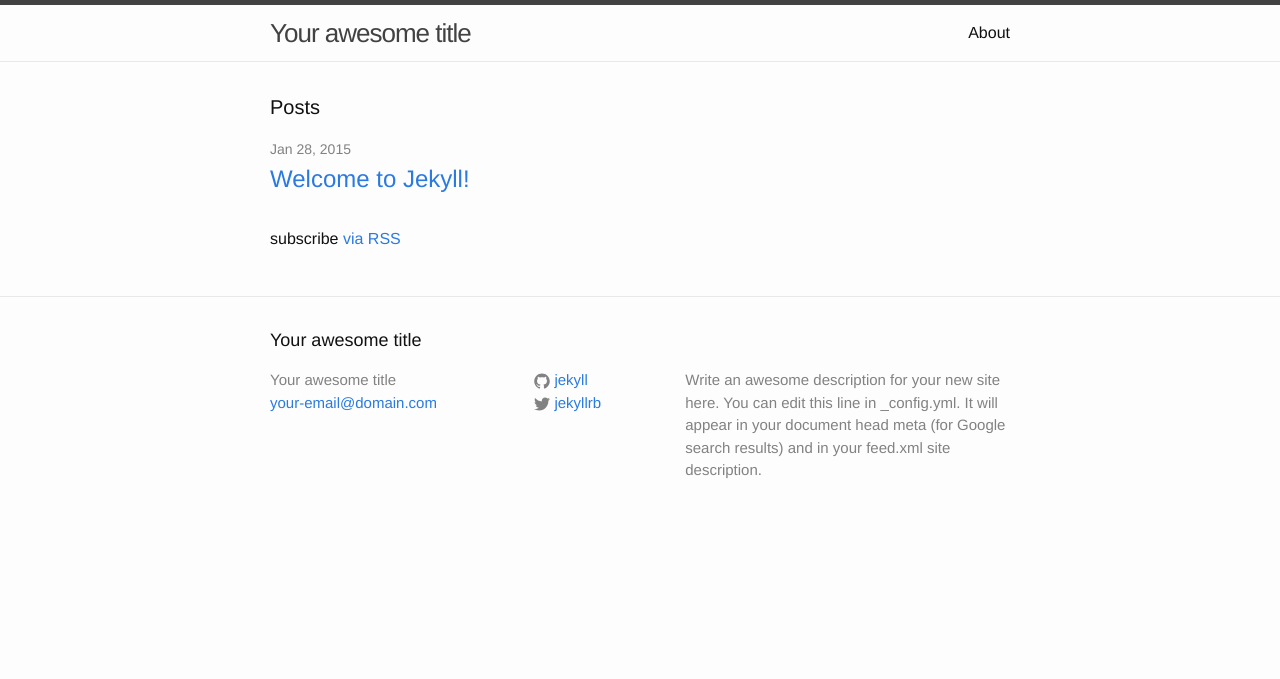
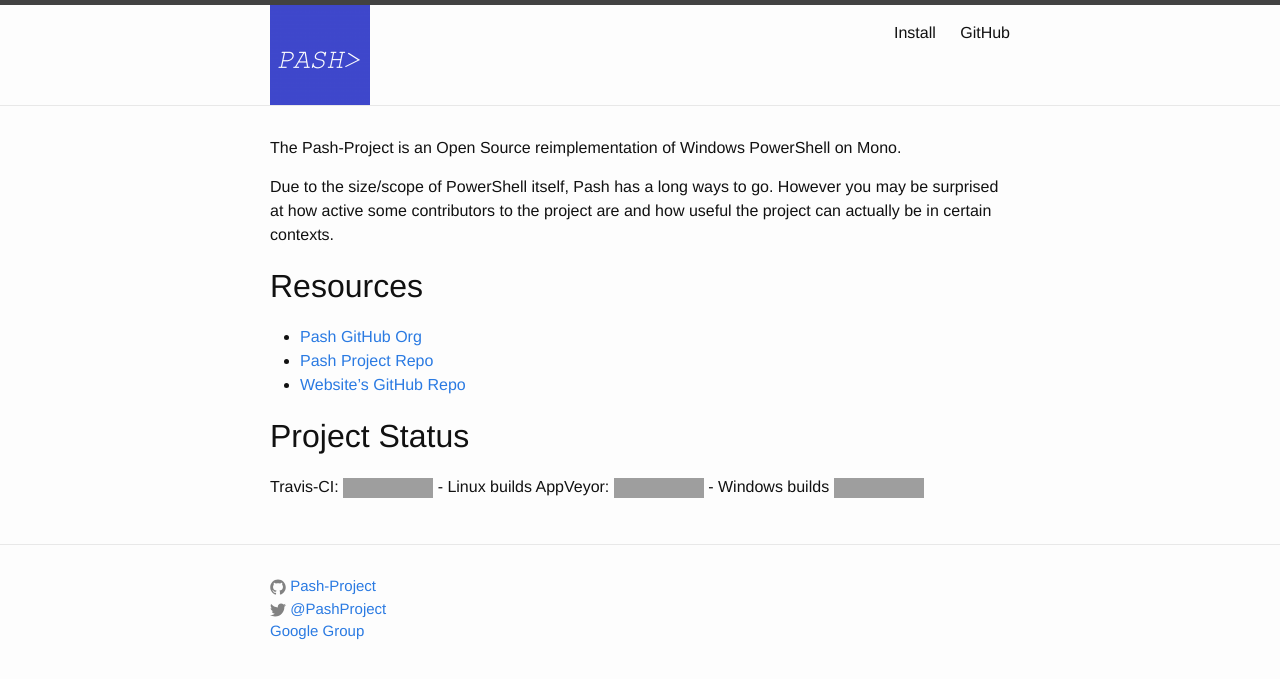
Before and after one commit to Pash-Project/pash-project.github.com, a Jekyll site: the page built from index.md, in a window 1280 px wide. Shown: the top 679 px of the page. Built offline with Jekyll 4.4.1, drawn with Linux system fonts in a browser that asks for light colours; grey boxes are pictures that could not be loaded.

Commit message:
some content...

```diff
--- a/_config.yml
+++ b/_config.yml
@@ -1,14 +1,15 @@
 # Site settings
-title: Your awesome title
-email: your-email@domain.com
+title: Pash Project
+#email: your-email@domain.com
 description: > # this means to ignore newlines until "baseurl:"
-  Write an awesome description for your new site here. You can edit this
-  line in _config.yml. It will appear in your document head meta (for
-  Google search results) and in your feed.xml site description.
+  The Pash-Project is an Open Source reimplementation of Windows PowerShell on Mono.
 baseurl: "" # the subpath of your site, e.g. /blog/
-url: "http://yourdomain.com" # the base hostname & protocol for your site
-twitter_username: jekyllrb
-github_username:  jekyll
+url: "http://pash-project.github.io" # the base hostname & protocol for your site
+twitter_username: PashProject
+github_username:  Pash-Project
 
 # Build settings
 markdown: kramdown
+
+kramdown:
+  input: GFM
--- a/_includes/footer.html
+++ b/_includes/footer.html
@@ -2,17 +2,9 @@
 
   <div class="wrapper">
 
-    <h2 class="footer-heading">{{ site.title }}</h2>
+    <div class="footer-col-wrapper">
 
-    <div class="footer-col-wrapper">
       <div class="footer-col  footer-col-1">
-        <ul class="contact-list">
-          <li>{{ site.title }}</li>
-          <li><a href="mailto:{{ site.email }}">{{ site.email }}</a></li>
-        </ul>
-      </div>
-
-      <div class="footer-col  footer-col-2">
         <ul class="social-media-list">
           {% if site.github_username %}
           <li>
@@ -38,16 +30,19 @@
                 </svg>
               </span>
 
-              <span class="username">{{ site.twitter_username }}</span>
+              <span class="username">@{{ site.twitter_username }}</span>
             </a>
           </li>
           {% endif %}
+
+          <li>
+            <a href="http://groups.google.com/group/pash-project">
+              <span class="username">Google Group</span>
+            </a>
+          </li>
         </ul>
       </div>
 
-      <div class="footer-col  footer-col-3">
-        <p class="text">{{ site.description }}</p>
-      </div>
     </div>
 
   </div>
--- a/_includes/header.html
+++ b/_includes/header.html
@@ -2,7 +2,9 @@
 
   <div class="wrapper">
 
-    <a class="site-title" href="{{ site.baseurl }}/">{{ site.title }}</a>
+    <a class="site-title" href="{{ site.baseurl }}/">
+      <img src="/images/logo.png" alt="Pash Project Logo" width="100px" />
+    </a>
 
     <nav class="site-nav">
       <a href="#" class="menu-icon">
@@ -19,6 +21,7 @@
           <a class="page-link" href="{{ page.url | prepend: site.baseurl }}">{{ page.title }}</a>
           {% endif %}
         {% endfor %}
+        <a class="page-link" href="https://github.com/pash-project/pash">GitHub</a>
       </div>
     </nav>
 
--- a/index.html
+++ /dev/null
@@ -1,23 +0,0 @@
----
-layout: default
----
-
-<div class="home">
-
-  <h1 class="page-heading">Posts</h1>
-
-  <ul class="post-list">
-    {% for post in site.posts %}
-      <li>
-        <span class="post-meta">{{ post.date | date: "%b %-d, %Y" }}</span>
-
-        <h2>
-          <a class="post-link" href="{{ post.url | prepend: site.baseurl }}">{{ post.title }}</a>
-        </h2>
-      </li>
-    {% endfor %}
-  </ul>
-
-  <p class="rss-subscribe">subscribe <a href="{{ "/feed.xml" | prepend: site.baseurl }}">via RSS</a></p>
-
-</div>
--- /dev/null
+++ b/index.md
@@ -0,0 +1,20 @@
+---
+layout: default
+---
+
+The Pash-Project is an Open Source reimplementation of Windows PowerShell on Mono.
+
+Due to the size/scope of PowerShell itself, Pash has a long ways to go. However you may be surprised at how active some contributors to the project are and how useful the project can actually be in certain contexts.
+
+# Resources
+
+- [Pash GitHub Org](https://github.com/pash-project)
+- [Pash Project Repo](https://github.com/pash-project/pash)
+- [Website's GitHub Repo](https://github.com/Pash-Project/pash-project.github.com)
+
+
+# Project Status
+
+Travis-CI: [![Linux Build Status (Travis-CI)](https://secure.travis-ci.org/Pash-Project/Pash.png?branch=master )](http://travis-ci.org/Pash-Project/Pash) - Linux builds
+AppVeyor: [![Windows Build Status (AppVeyor)](https://ci.appveyor.com/api/projects/status/w6027t7hoqblsvow/branch/master)](https://ci.appveyor.com/project/JayBazuzi/pash/branch/master) - Windows builds
+[![Pull Request Stats](http://issuestats.com/github/Pash-Project/Pash/badge/pr)](http://issuestats.com/github/Pash-Project/Pash)
```
Also changed, not shown: about.md (deleted, +0 -11 lines), install.md (added, +43 -0 lines), images/logo.png (added).
